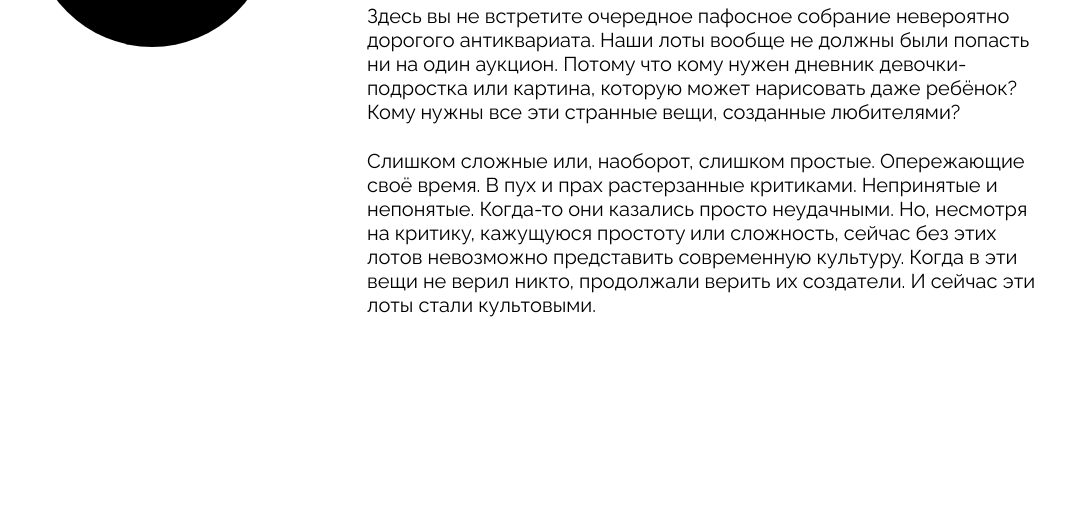
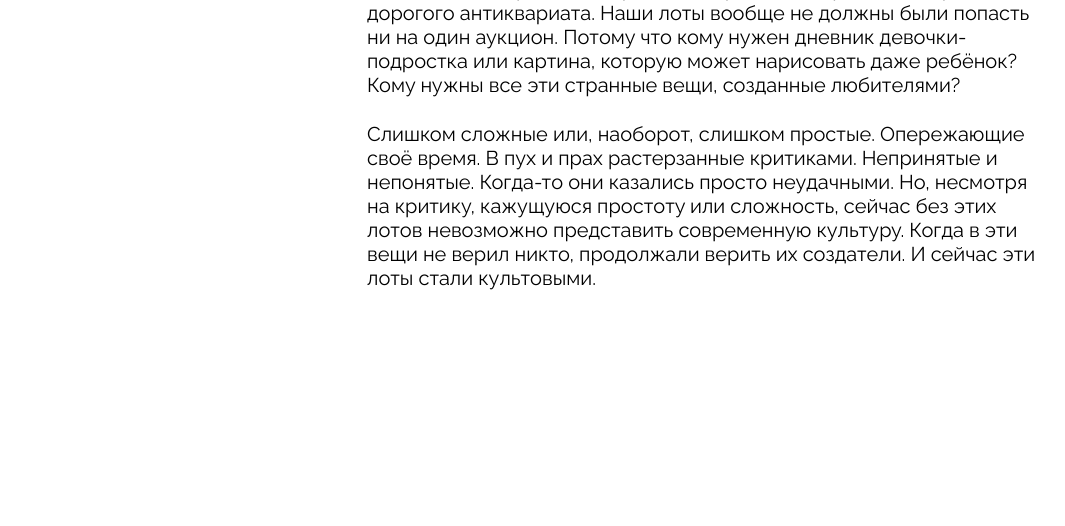
Before and after one commit to nuh-uh-huh/ono-tebe-nado-ad, a plain HTML site: page index.html in a window 1280 px wide. Shown: the part 2376-2902 px from the top of the page, without its empty margins (129-1194 px from the left). Drawn offline with Linux system fonts and the light colour scheme; files whose address does not match are found by name.

Commit message:
shifts fixes

```diff
--- a/styles/style.css
+++ b/styles/style.css
@@ -299,7 +299,7 @@ nav {
   z-index: 2;
   margin-top: auto;
   position: absolute;
-  bottom: 40px;
+  bottom: 50px;
   left: 40px;
   right: 40px;
 }
@@ -321,7 +321,7 @@ nav {
 .about-logo {
   flex-shrink: 0;
   margin-left: 47px;
-  margin-top: 50px;
+  margin-top: -23px;
 }
 
 .about-logo-circle {
@@ -341,7 +341,7 @@ nav {
 
 .about-content {
   width: 693px;
-  margin-top: 100px;
+  margin-top: 73px;
 }
 
 .about-heading {
```
